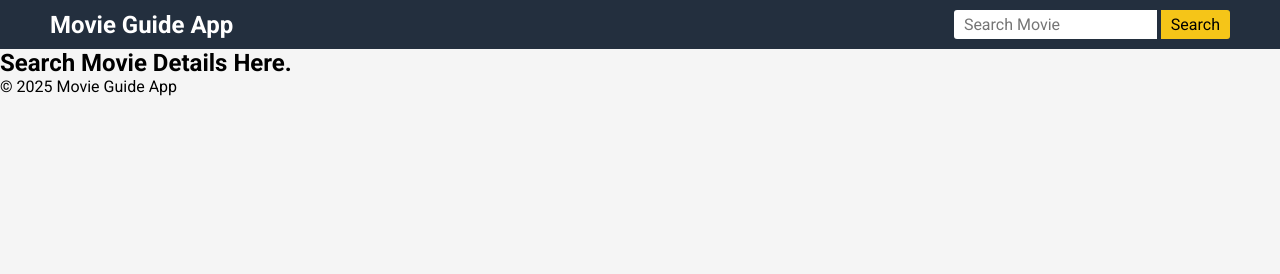
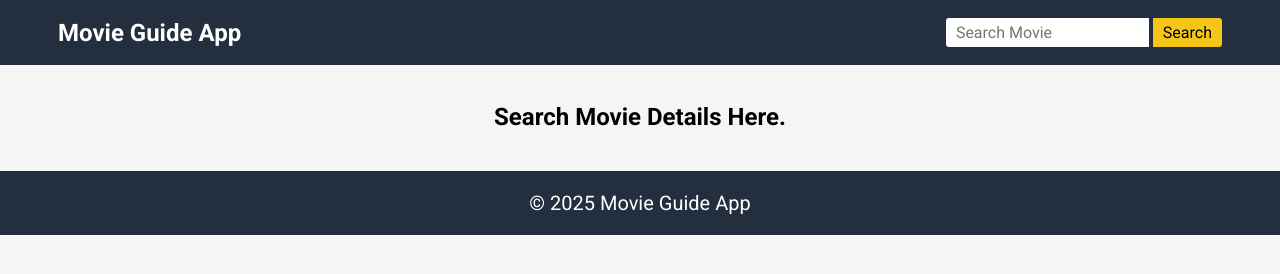
Before and after one commit to Mahima-Dewangan/MOVIE_GUIDE_APP, a plain HTML site: page index.html in a window 1280 px wide. Drawn offline with Linux system fonts and the light colour scheme.

Commit message:
second push

```diff
--- a/index.html
+++ b/index.html
@@ -41,5 +41,7 @@
      <footer>
         <p>&copy; 2025 Movie Guide App</p>
      </footer>
+
+     <script src="script.js"></script>
     </body>
 </html>
--- a/script.js
+++ b/script.js
@@ -0,0 +1,5 @@
+// acessing all the dom elements
+const searchForm = document.querySelector('form');
+const movieContainer = document.querySelector('.movie-container');
+const moviePoster = document.querySelector('.movie-poster');
+const movieDetails = document.querySelector('.movie-details');
--- a/style.css
+++ b/style.css
@@ -10,7 +10,7 @@ body{
     background: #f5f5f5;
 
 }
-
+/* Navbar Styling */
 nav{
 
     background: #232f3e;
@@ -23,7 +23,7 @@ nav{
     align-items:center;
     max-width:1200px;
     margin:0 auto;
-    padding:10px;
+    padding:18px;
 }
 
 .search-container input, button{
@@ -47,3 +47,27 @@ nav{
 .search-container button:hover{
     background: #ffdd45;
 }
+
+/* Main Movie Section Styling */
+main{
+    max-width: 1200px;
+    margin: 0 auto;
+    margin-block: 38px;
+}
+
+main section{
+ display: flex;
+ justify-content: center;
+ align-items: center;
+ min-height: 70 vh;
+}
+
+/* Footer Styling */
+footer {
+    text-align: center;
+    background: #232f3e;
+    color: white;
+    padding-block : 20px;
+    margin-top: 40px;
+    font-size: 20px;
+}
```
